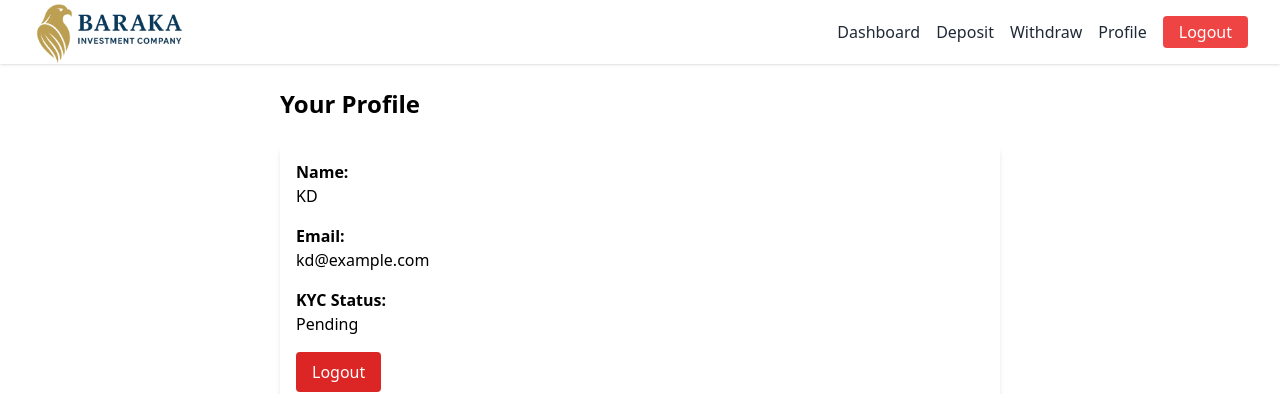
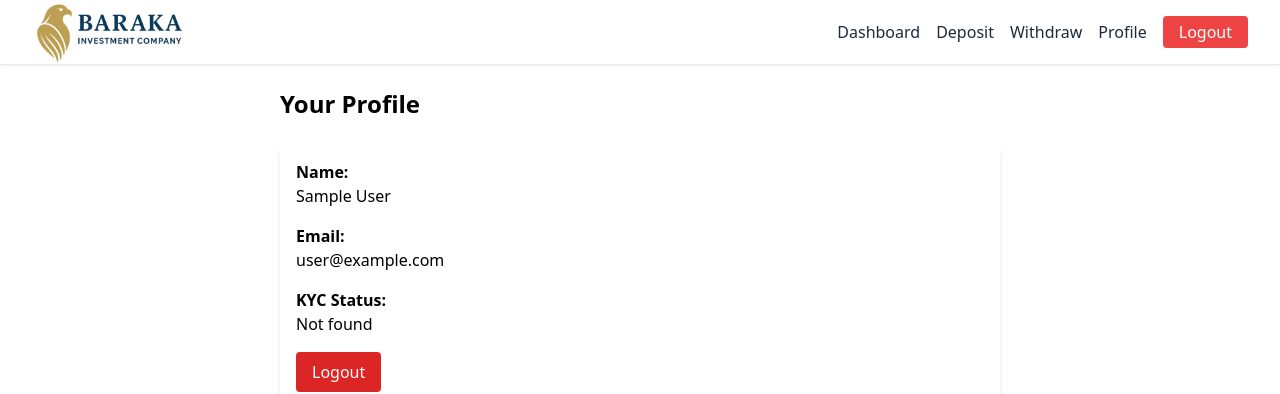
Before and after one commit to agent007DXB/baraka-site, a React (Create React App) app: page /profile in a window 1280 px wide. Shown: the top 394 px of the page. Built offline with nearby package versions, Linux system fonts and the light colour scheme; no server answers; the database is empty; sample sign-in values are in the browser's storage.

Commit message:
Update UserProfile.js

```diff
--- a/src/pages/UserProfile.js
+++ b/src/pages/UserProfile.js
@@ -1,13 +1,44 @@
 // src/pages/UserProfile.js
-import React from 'react';
+import React, { useEffect, useState } from 'react';
+import { auth, db } from '../firebase';
+import { onAuthStateChanged } from 'firebase/auth';
+import { doc, getDoc } from 'firebase/firestore';
 import KYCUpload from '../components/KYCUpload';
 
 export default function UserProfile() {
-  const user = {
-    name: 'KD',
-    email: 'kd@example.com',
-    kycStatus: 'Pending',
+  const [user, setUser] = useState(null);
+  const [kycStatus, setKycStatus] = useState('Loading...');
+  const [loading, setLoading] = useState(true);
+
+  useEffect(() => {
+    const unsubscribe = onAuthStateChanged(auth, async (firebaseUser) => {
+      if (firebaseUser) {
+        setUser(firebaseUser);
+        const docRef = doc(db, 'users', firebaseUser.uid);
+        const docSnap = await getDoc(docRef);
+        if (docSnap.exists()) {
+          const data = docSnap.data();
+          setKycStatus(data.kycStatus || 'Pending');
+        } else {
+          setKycStatus('Not found');
+        }
+      } else {
+        setUser(null);
+        setKycStatus('Not logged in');
+      }
+      setLoading(false);
+    });
+
+    return () => unsubscribe();
+  }, []);
+
+  const handleLogout = () => {
+    auth.signOut().then(() => {
+      window.location.href = '/login';
+    });
   };
+
+  if (loading) return <div className="text-center mt-10">Loading...</div>;
 
   return (
     <div className="max-w-3xl mx-auto p-6">
@@ -16,18 +47,18 @@ export default function UserProfile() {
       <div className="bg-white shadow-md rounded-lg p-4 space-y-4">
         <div>
           <label className="font-semibold">Name:</label>
-          <p>{user.name}</p>
+          <p>{user?.displayName || '-'}</p>
         </div>
         <div>
           <label className="font-semibold">Email:</label>
-          <p>{user.email}</p>
+          <p>{user?.email}</p>
         </div>
         <div>
           <label className="font-semibold">KYC Status:</label>
-          <p>{user.kycStatus}</p>
+          <p>{kycStatus}</p>
         </div>
 
-        <button className="bg-red-600 text-white px-4 py-2 rounded hover:bg-red-700 mt-4">
+        <button onClick={handleLogout} className="bg-red-600 text-white px-4 py-2 rounded hover:bg-red-700 mt-4">
           Logout
         </button>
       </div>
```
